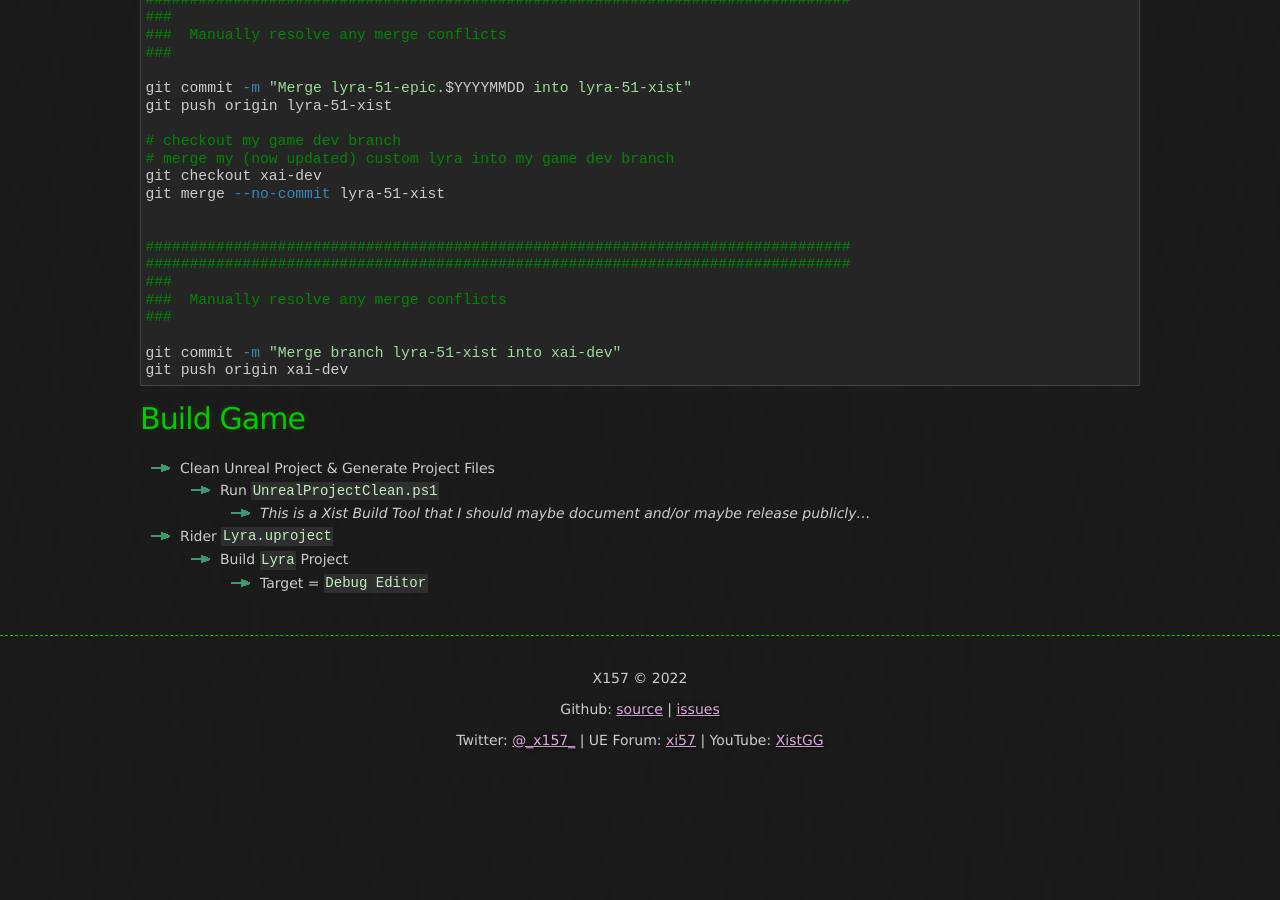
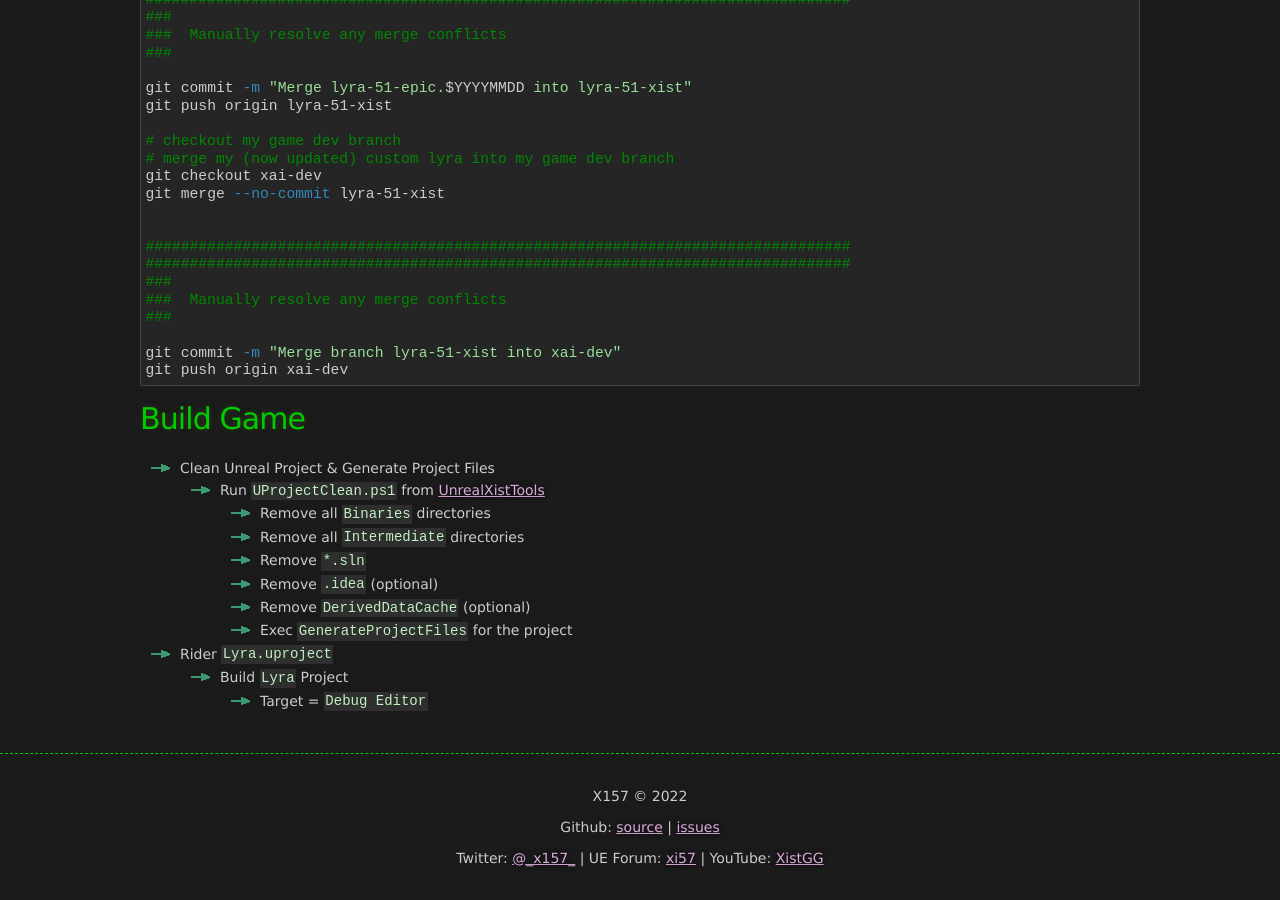
Before and after one commit to x157/x157.github.io, a Jekyll site: the page built from UE5/Engine/Perforce-Sync-Procedure.md, in a window 1280 px wide and 900 px high, scrolled down 2748 px. Built offline with Jekyll 4.4.1, drawn with Linux system fonts in a browser that asks for light colours; before the commit the page ends 3530 px from its top, so only the background shows below that.

Commit message:
Add UnrealXistTools link

```diff
--- a/UE5/Engine/Perforce-Sync-Procedure.md
+++ b/UE5/Engine/Perforce-Sync-Procedure.md
@@ -175,8 +175,13 @@ git push origin xai-dev
 # Build Game
 
 - Clean Unreal Project & Generate Project Files
-  - Run `UnrealProjectClean.ps1`
-    - *This is a Xist Build Tool that I should maybe document and/or maybe release publicly...*
+  - Run `UProjectClean.ps1` from [UnrealXistTools](https://github.com/XistGG/UnrealXistTools)
+    - Remove all `Binaries` directories
+    - Remove all `Intermediate` directories
+    - Remove `*.sln`
+    - Remove `.idea` (optional)
+    - Remove `DerivedDataCache` (optional)
+    - Exec `GenerateProjectFiles` for the project
 - Rider `Lyra.uproject`
   - Build `Lyra` Project
     - Target = `Debug Editor`
```
